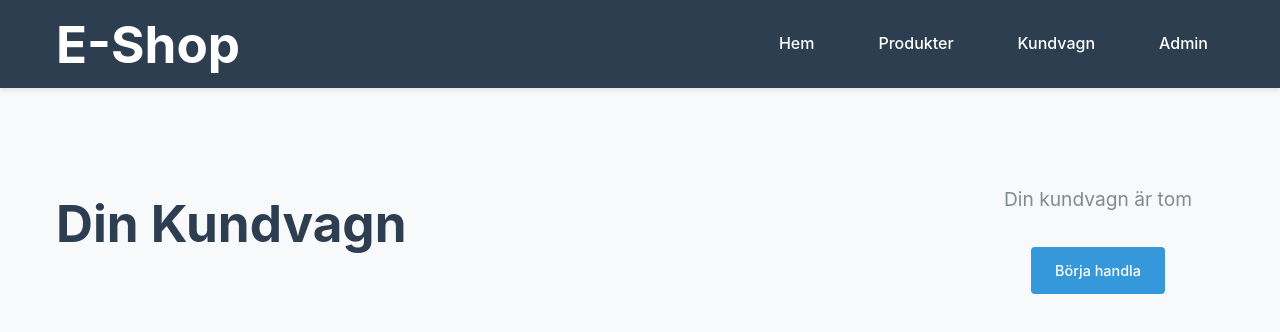
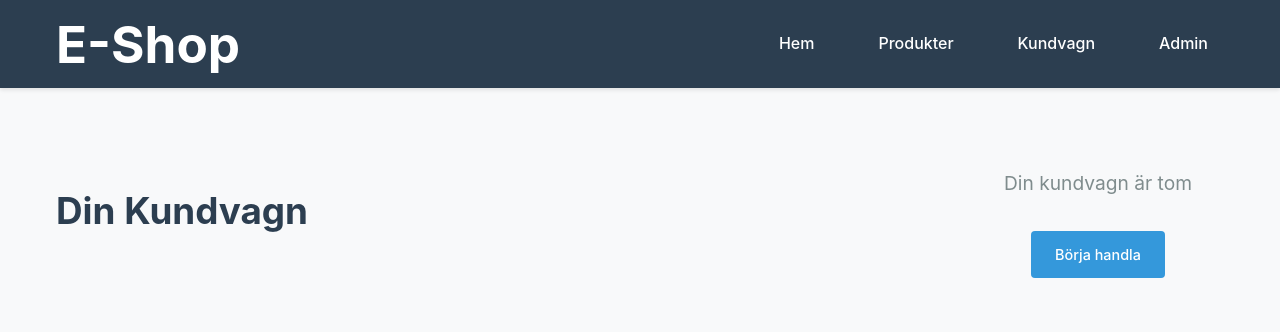
Before and after one commit to AdamPersson97/ecommerce-project, a React (Vite) app in the folder ecommerce-client/client/: page /cart in a window 1280 px wide. Shown: the top 332 px of the page. Built offline with nearby package versions, Linux system fonts and the light colour scheme.

Commit message:
Centrering av text och ändrad error hantering

```diff
--- a/ecommerce-client/client/src/pages/Cart.css
+++ b/ecommerce-client/client/src/pages/Cart.css
@@ -1,11 +1,14 @@
 .cart-page {
-  padding: 2rem 0;
+  padding: 1rem 0;
   min-height: calc(100vh - 80px);
 }
 
 .cart-page h1 {
   color: #2c3e50;
-  margin-bottom: 2rem;
+  margin-bottom: 1.5rem;
+  margin-top: 0;
+  text-align: center;
+  font-size: calc(1.5rem + 1vw);
 }
 
 .empty-cart {
--- a/ecommerce-client/client/src/pages/Cart.tsx
+++ b/ecommerce-client/client/src/pages/Cart.tsx
@@ -75,9 +75,8 @@ const Cart = () => {
 
   return (
     <div className="cart-page">
+      <h1>Din Kundvagn ({getTotalItems()} varor)</h1>
       <div className="container">
-        <h1>Din Kundvagn ({getTotalItems()} varor)</h1>
-
         <div className="cart-content">
           <div className="cart-items">
             {cartItems.map((item) => (
--- a/ecommerce-client/client/src/pages/Home.tsx
+++ b/ecommerce-client/client/src/pages/Home.tsx
@@ -7,7 +7,6 @@ const Home = () => {
       <section className="hero">
         <div className="container">
           <h1>Välkommen till E-Shop</h1>
-          <p>Upptäck vårt fantastiska utbud av produkter</p>
           <Link to="/products" className="cta-button">
             Se alla produkter
           </Link>
```
